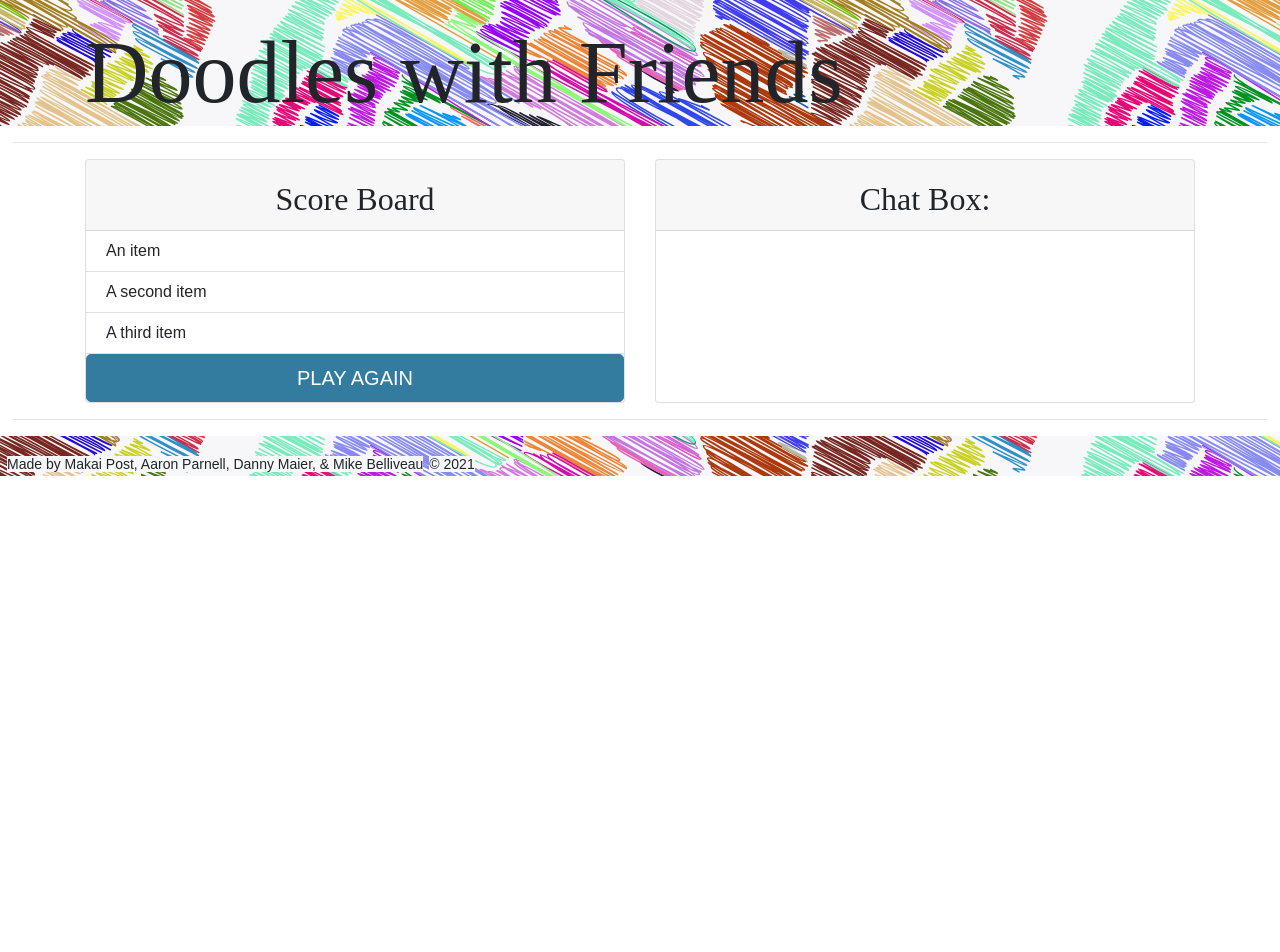
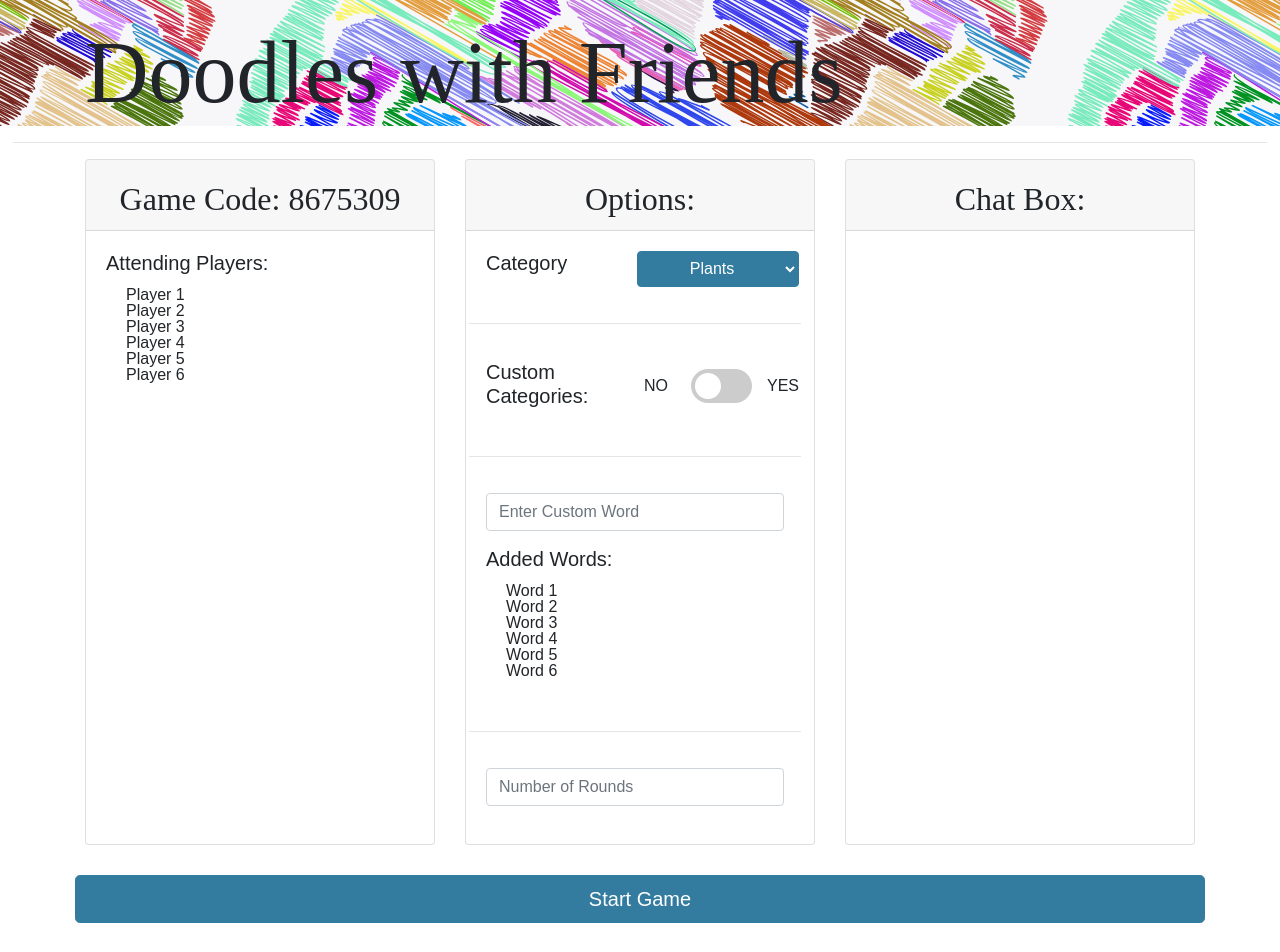
Before and after one commit to ToMakPo/Doodles-with-Friends, a React (Create React App) app in the folder client/: page / in a window 1280 px wide. Shown: the top 952 px of the page. Before the commit the page ends 800 px from the top, so only its background shows below. Built offline with nearby package versions, Linux system fonts and the light colour scheme; a web font is replaced by a local one.

Commit message:
rearanged the options page to make more sense

```diff
--- a/client/src/App.js
+++ b/client/src/App.js
@@ -27,7 +27,7 @@ const App = () => {
 
 			{
 				// If the user is not logged in, then direct the user to the login page. Other wise, take them to the page requested page.
-				true ? <ScoreBoard/> :
+				true ? <WaitingRoom/> :
 				activeUser === null ? (
 					loginDisplay
 						? <Login {...{logUserIn, setLoginDisplay}}/>
--- a/client/src/pages/WaitingRoom.js
+++ b/client/src/pages/WaitingRoom.js
@@ -12,7 +12,7 @@ const WaitingRoom = () => {
 
     {/* Column 1 */}
                     <div className="card">
-                        <h5 className="card-header">Game Code: 8675309</h5>
+                        <h2 className="card-header">Game Code: 8675309</h2>
                         <div className="card-body">
                             <h5 className="card-title">Attending Players:</h5>
                             <ol>
@@ -27,7 +27,7 @@ const WaitingRoom = () => {
                     </div>
     {/* Column 2 */}
                     <div className="card">
-                        <h5 className="card-header">Options:</h5>
+                        <h2 className="card-header">Options:</h2>
                         <div style={{paddingRight:"10px"}}>
                             <div className="card-body row">
                                 <h5 className="card-title col">Category</h5>
@@ -42,6 +42,7 @@ const WaitingRoom = () => {
                                     <option value="Existential Crises">Existential Crises</option>
                                 </select>
                             </div>
+                            <hr></hr>
                             <div className="card-body row">
                                 <h5 className="card-title col "> Custom Categories:</h5>
                                 <div className="row sliderContainer">
@@ -53,6 +54,7 @@ const WaitingRoom = () => {
                                 <p className="col">YES</p>
                                 </div>
                             </div>
+                            <hr></hr>
                             <div className="card-body">
                                 <div>
                                     <input
@@ -76,6 +78,16 @@ const WaitingRoom = () => {
                                     </ol>
                                 </div>
                             </div>
+                            <hr></hr>
+                            <div className="card-body">
+                                <input
+                                type="text"
+                                className="form-control col"
+                                placeholder="Number of Rounds"
+                                aria-label="Recipient's username"
+                                aria-describedby="basic-addon2"
+                                />
+                            </div>
                         </div>
                     </div>
     {/* Column 3 */}
@@ -84,27 +96,24 @@ const WaitingRoom = () => {
             </main>
             <div className="containerBottom">
                 <div className="card-deck">
-                    <div className="card">
+                    {/* <div className="card"> */}
                         <div className="card-body row">
                         {/* <div className="col"> */}
-                                <h5 className="card-title col">Number of Rounds:</h5>
-                                <input
+                                {/* <h5 className="card-title col">Number of Rounds:</h5> */}
+                                {/* <input
                                 type="text"
                                 className="form-control col"
                                 placeholder=""
                                 aria-label="Recipient's username"
                                 aria-describedby="basic-addon2"
-                                />
-                            {/* </div> */}
-                            {/* <div className="col"> */}
+                                /> */}
                                 <button className="
                                 col
                                 btn btn-primary
                                 btn-lg
                                 btn-block" type="button">Start Game</button>
-                            {/* </div> */}
                             </div>
-                    </div>
+                    {/* </div> */}
                 </div>
             </div>
         </div>
```
